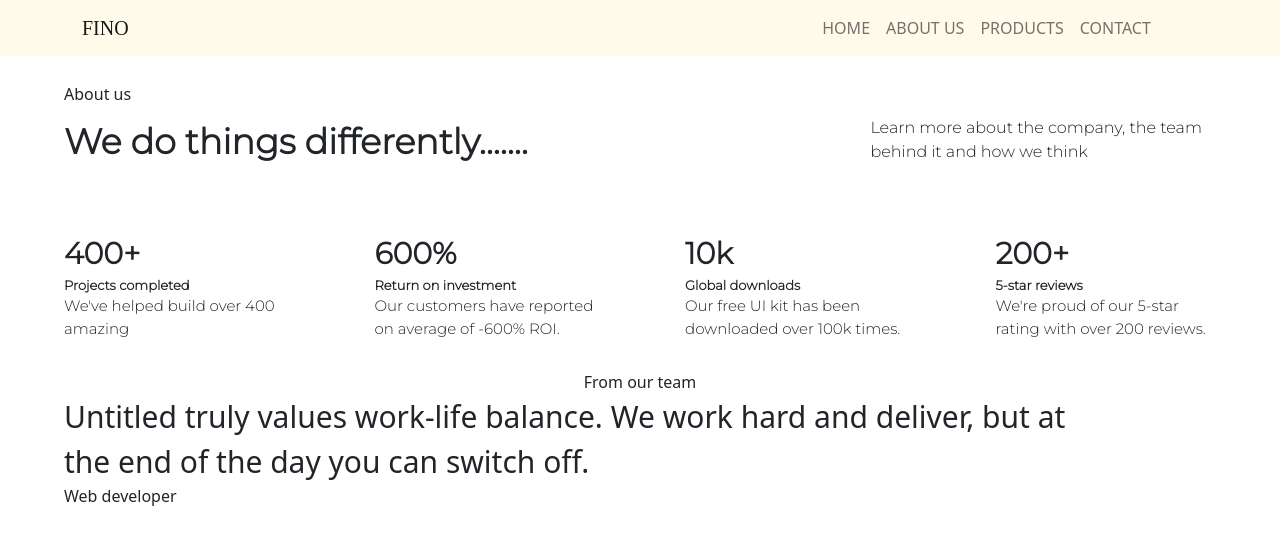
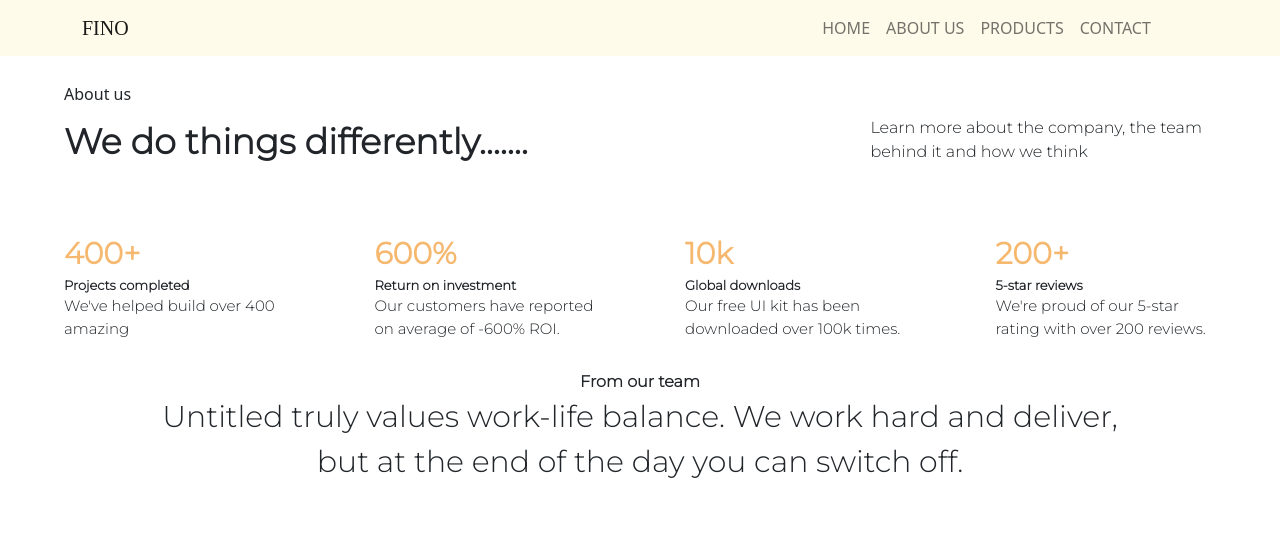
Before and after one commit to Zunuoh/fino, a React (Create React App) app: page /aboutus in a window 1280 px wide. Shown: the top 544 px of the page. Built offline with nearby package versions, Linux system fonts and the light colour scheme; a web font is replaced by a local one.

Commit message:
changed fonts on about us page

```diff
--- a/src/App.css
+++ b/src/App.css
@@ -196,3 +196,35 @@ body{
   margin-right: 5%;
   margin-top: 2%;
 }
+
+.aboutusNumbers{
+  font-weight:bold;
+  font-size:30px;
+  color: #f5b86e
+}
+
+.aboutusHeader{
+  font-weight:bold;
+  font-size:13px
+}
+
+.aboutusText{
+  display:flex;
+  text-align: center;
+  /* justify-content:center; */
+  /* align-items:center; */
+  font-size:30px;
+  max-width:60ch;
+  margin-left:70px;
+  margin-right:70px;
+  font-family: 'Montserrat', sans-serif;
+}
+
+.aboutHeader{
+  display:flex;
+  justify-content:center;
+  align-items:center;
+  margin-top:30px;
+  font-family: 'Montserrat', sans-serif;
+  font-weight: bold;
+}
--- a/src/components/aboutus/Aboutus.js
+++ b/src/components/aboutus/Aboutus.js
@@ -14,32 +14,32 @@ const Aboutus = () => {
 
       <div className='aboutusHeaderContainer'>
       <div style={{flex:1, maxWidth:"25ch"}}>
-        <div style={{fontWeight:"bold", fontSize:30}}>400+</div>
-        <div style={{fontWeight:"bold", fontSize:13}}>Projects completed</div>
+        <div className='aboutusNumbers'>400+</div>
+        <div className='aboutusHeader'>Projects completed</div>
         <div style={{fontSize:15}}>We've helped build over 400 amazing</div>
       </div>
       <div style={{flex:1, marginLeft:90}}>
-        <div style={{fontWeight:"bold", fontSize:30}}>600%</div>
-        <div style={{fontWeight:"bold", fontSize:13}}>Return on investment</div>
+        <div className='aboutusNumbers'>600%</div>
+        <div className='aboutusHeader'>Return on investment</div>
         <div style={{fontSize:15}}>Our customers have reported on average of -600% ROI.</div>
       </div>
       <div style={{flex:1, marginLeft:90}}>
-        <div style={{fontWeight:"bold", fontSize:30}}>10k</div>
-        <div style={{fontWeight:"bold", fontSize:13}}>Global downloads</div>
+        <div className='aboutusNumbers'>10k</div>
+        <div className='aboutusHeader'>Global downloads</div>
         <div style={{fontSize:15}}>Our free UI kit has been downloaded over 100k times.</div>
       </div>
       <div style={{flex:1, marginLeft:90}}>
-        <div style={{fontWeight:"bold", fontSize:30}}>200+</div>
-        <div style={{fontWeight:"bold", fontSize:13}}>5-star reviews</div>
+        <div className='aboutusNumbers'>200+</div>
+        <div className='aboutusHeader'>5-star reviews</div>
         <div style={{fontSize:15}}>We're proud of our 5-star rating with over 200 reviews.</div>
       </div>
     </div>
 
-    <div style={{display:"flex", justifyContent:"center", alignItems:"center", marginTop:30}}>From our team</div>
+    <div className='aboutHeader'>From our team</div>
 
-    <div>
-      <div style={{display:"flex", justifyContent:"center", alignItems:"center",fontSize:30, maxWidth:"60ch"}}>Untitled truly values work-life balance. We work hard and deliver, but at the end of the day you can switch off.</div>
-      <div>Web developer</div>
+    <div style ={{}}>
+      <div className='aboutusText'>Untitled truly values work-life balance. We work hard and deliver, but at the end of the day you can switch off.</div>
+      {/* <div>Web developer</div> */}
     </div>
 
 
```
